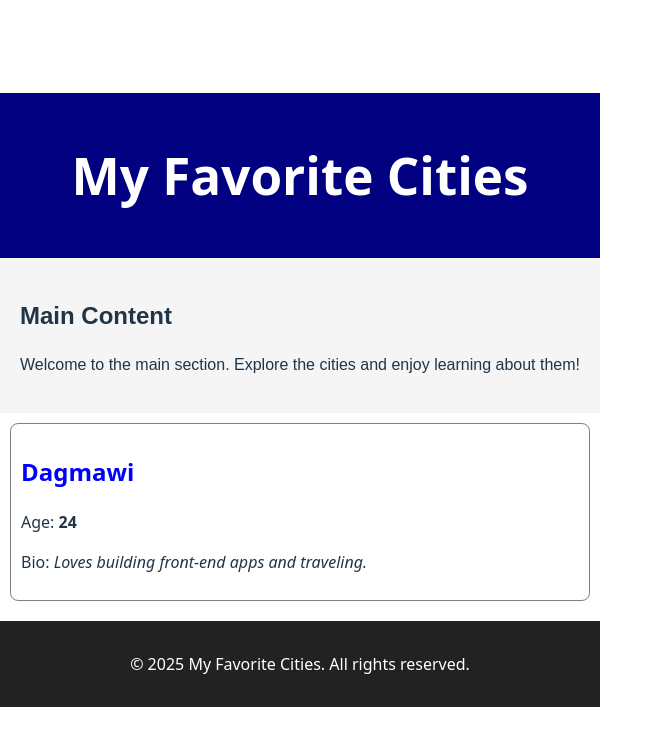
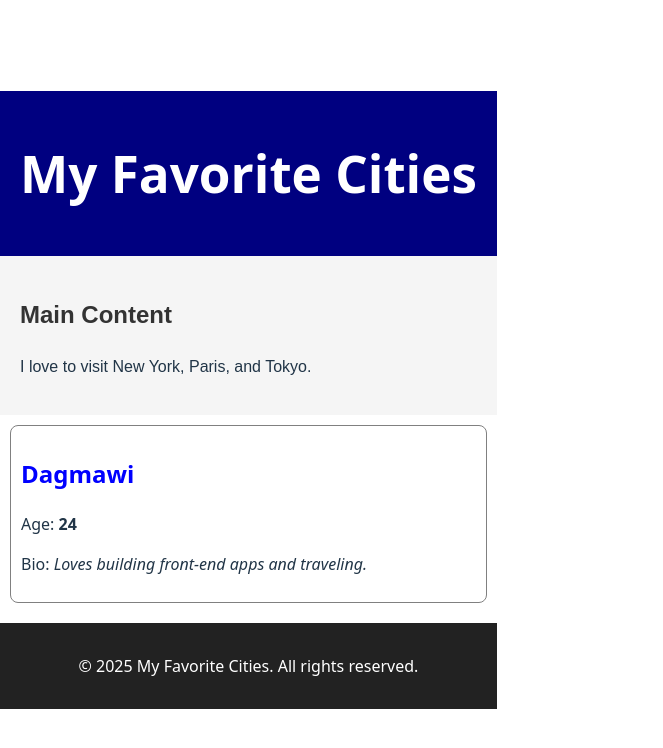
Before and after one commit to Dagi2212/alx-fe-reactjs, a React (Vite) app in the folder alx-react-app-new/: page / in a window 1280 px wide. Shown: the top 748 px of the page, without its empty margins (0-663 px from the left). Built offline with nearby package versions, Linux system fonts and the light colour scheme.

Commit message:
Update MainContent.jsx

```diff
--- a/alx-react-app-new/src/components/MainContent.jsx
+++ b/alx-react-app-new/src/components/MainContent.jsx
@@ -1,8 +1,8 @@
 function MainContent() {
   return (
-    <main style={{ padding: '20px', backgroundColor: '#f5f5f5', fontFamily: 'Arial' }}>
-      <h2>Main Content</h2>
-      <p>Welcome to the main section. Explore the cities and enjoy learning about them!</p>
+    <main style={{ padding: '20px', backgroundColor: '#f5f5f5', fontFamily: 'Arial', lineHeight: '1.6' }}>
+      <h2 style={{ color: '#333' }}>Main Content</h2>
+      <p>I love to visit New York, Paris, and Tokyo.</p>
     </main>
   );
 }
```
